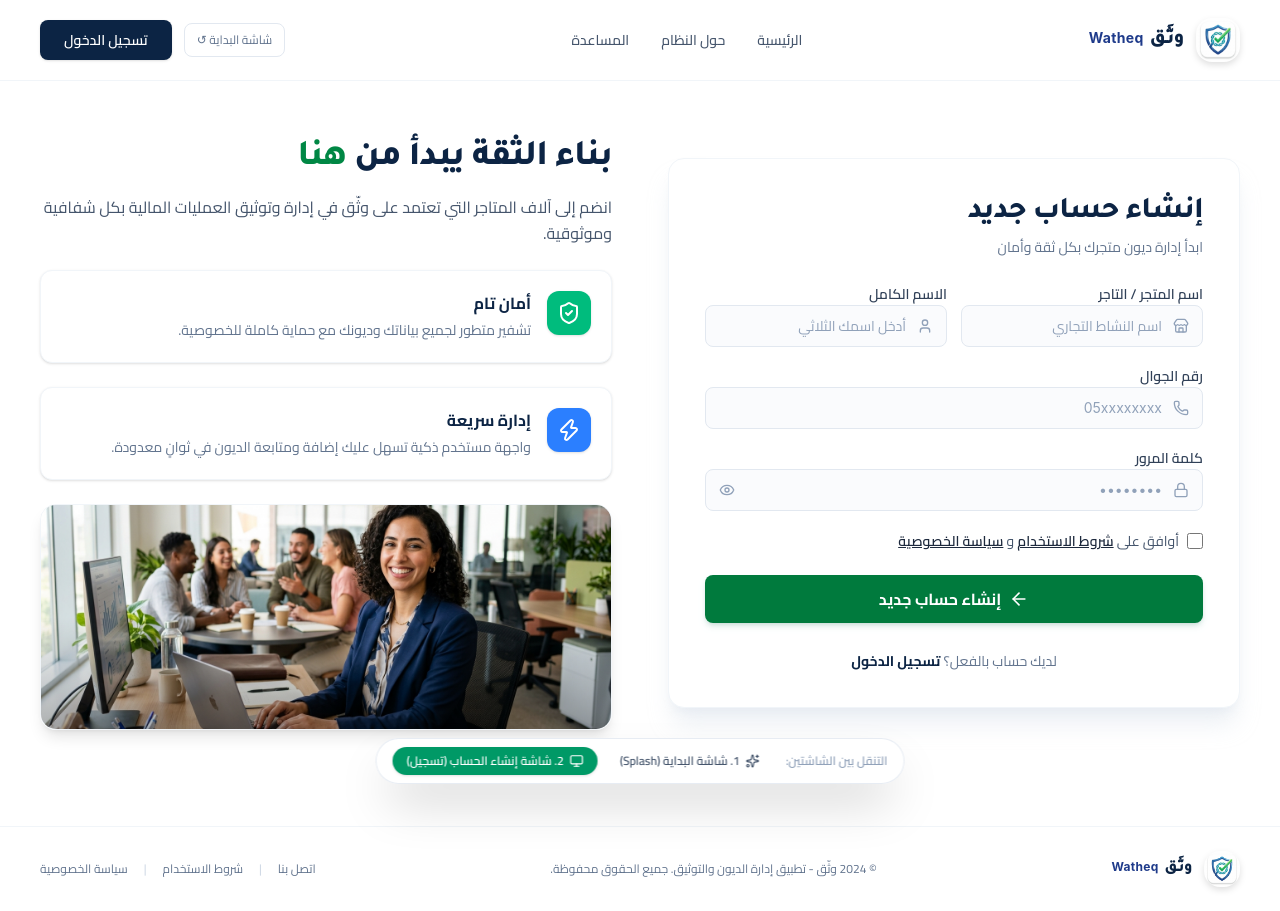
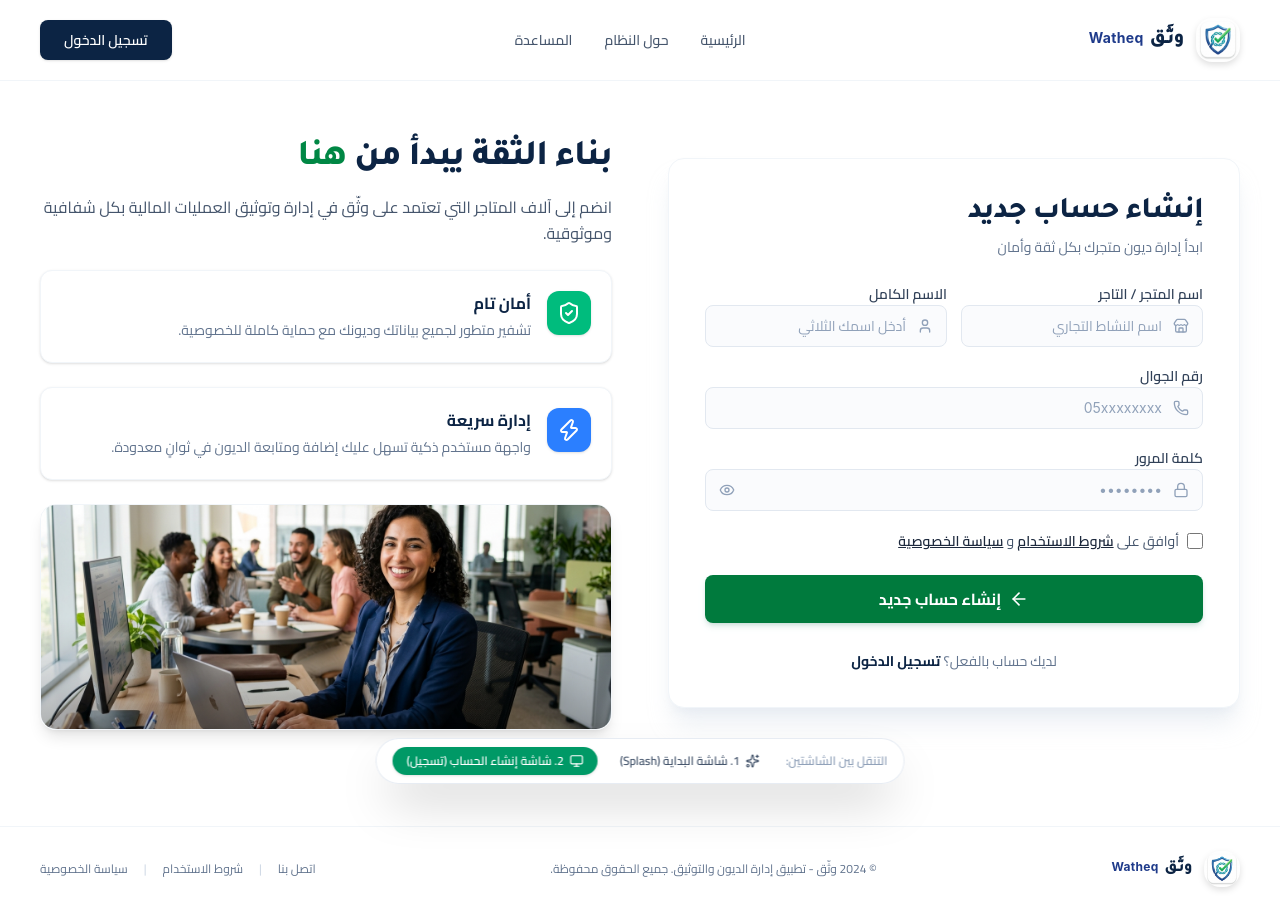
Before and after one commit to Watheq-Organization/Watheq-Client-Side, a React (Vite) app: page / in a window 1280 px wide. Built offline with nearby package versions, Linux system fonts and the light colour scheme.

Commit message:
عديل صفحة انشاء حساب

```diff
--- a/src/components/RegisterScreen.tsx
+++ b/src/components/RegisterScreen.tsx
@@ -76,16 +76,16 @@ export const RegisterScreen: FC<RegisterScreenProps> = ({ onGoToSplash }) => {
 
           {/* Login Button */}
           <div className="flex items-center gap-3">
-            {onGoToSplash && (
-              <button
-                type="button"
-                onClick={onGoToSplash}
-                className="hidden sm:inline-flex text-xs text-slate-500 hover:text-slate-800 px-3 py-2 rounded-lg border border-slate-200 hover:bg-slate-50 transition"
-                title="عرض شاشة البداية"
-              >
-                شاشة البداية ↺
-              </button>
-            )}
+            {/* {onGoToSplash && (
+              // <button
+              //   type="button"
+              //   onClick={onGoToSplash}
+              //   className="hidden sm:inline-flex text-xs text-slate-500 hover:text-slate-800 px-3 py-2 rounded-lg border border-slate-200 hover:bg-slate-50 transition"
+              //   title="عرض شاشة البداية"
+              // >
+              //   شاشة البداية ↺
+              // </button>
+            )} */}
             <button
               type="button"
               className="bg-[#0c2444] hover:bg-[#123663] text-white px-6 py-2.5 rounded-lg text-sm font-semibold shadow-sm transition-all duration-200 active:scale-95"
```
